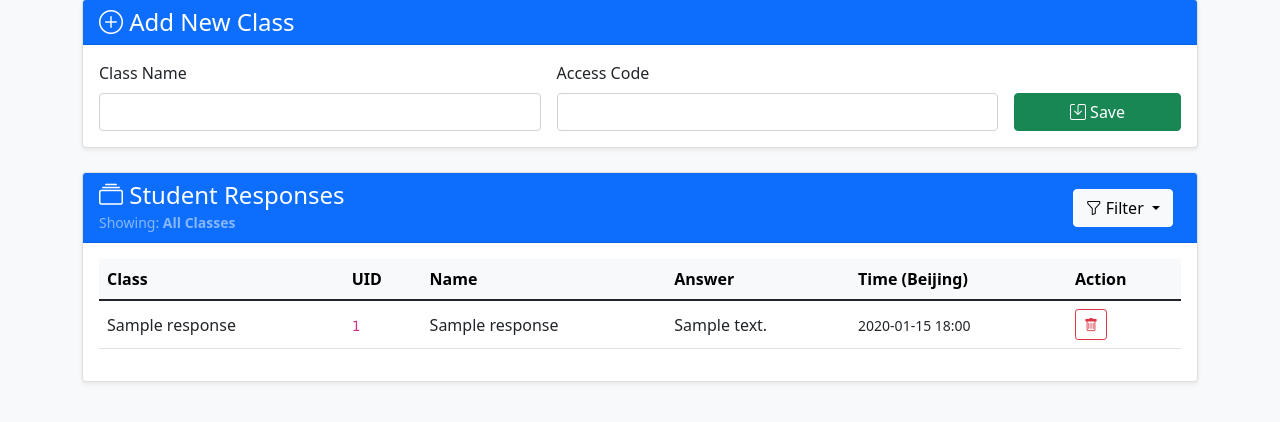
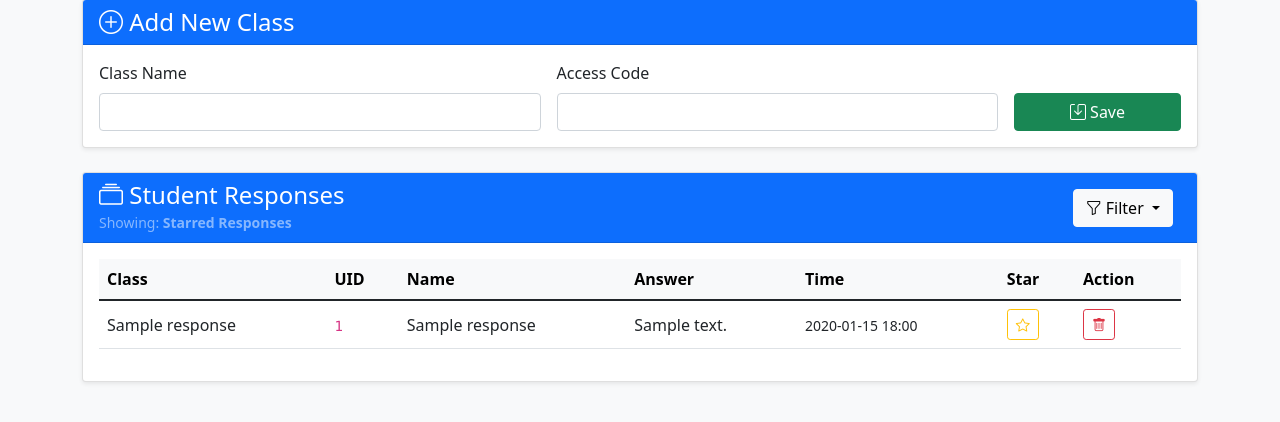
Before and after one commit to alekwu/HKU-MSMK-In-Class-Responses, a Flask app: page /HKU_MSMKprof_portal_admin?filter=starred in a window 1280 px wide. Shown: the part 135-557 px from the top of the page. Run offline with Flask 3, Linux system fonts and the light colour scheme; the visitor is signed in with stand-in values (Sample User, id 1); a database or web service that is not in the repository returns one stand-in record (values such as "Sample title"); some libraries are stand-ins or nearby versions.

Commit message:
Update admin.html

```diff
--- a/templates/admin.html
+++ b/templates/admin.html
@@ -3,7 +3,6 @@
 {% block content %}
 <div class="row">
     <div class="col-md-12">
-        <!-- Admin Navigation Header -->
         <div class="d-flex justify-content-between align-items-center mb-4 p-3 admin-header">
             <div>
                 <h1 class="h3 mb-0">Professor Portal</h1>
@@ -22,7 +21,6 @@
             </div>
         </div>
 
-        <!-- Add New Class Card -->
         <div class="card mb-4">
             <div class="card-header bg-primary text-white">
                 <h4 class="mb-0"><i class="bi bi-plus-circle"></i> Add New Class</h4>
@@ -48,19 +46,18 @@
             </div>
         </div>
 
-        <!-- Responses Section -->
         <div class="card">
             <div class="card-header bg-primary text-white">
                 <div class="d-flex justify-content-between align-items-center">
                     <div>
                         <h4 class="mb-0"><i class="bi bi-collection"></i> Student Responses</h4>
                         <small class="text-white-50">Showing:
-                            <strong id="current-class-filter">
-                                {% if focus_class %}
+                            <strong>
+                                {% if request.args.get('filter') == 'starred' %}
+                                    Starred Responses
+                                {% elif focus_class %}
                                     {% for class in classes %}
-                                        {% if class[0] == focus_class|int %}
-                                            {{ class[1] }}
-                                        {% endif %}
+                                        {% if class[0] == focus_class|int %}{{ class[1] }}{% endif %}
                                     {% endfor %}
                                 {% else %}
                                     All Classes
@@ -70,14 +67,16 @@
                     </div>
                     <div class="d-flex">
                         <div class="dropdown me-2">
-                            <button class="btn btn-light dropdown-toggle" type="button" id="classFilterDropdown"
-                                    data-bs-toggle="dropdown" aria-expanded="false">
+                            <button class="btn btn-light dropdown-toggle" type="button" id="filterDropdown" data-bs-toggle="dropdown">
                                 <i class="bi bi-funnel"></i> Filter
                             </button>
-                            <ul class="dropdown-menu dropdown-menu-end" aria-labelledby="classFilterDropdown">
-                                <li><h6 class="dropdown-header">Select Class</h6></li>
+                            <ul class="dropdown-menu dropdown-menu-end">
+                                <li><h6 class="dropdown-header">View Options</h6></li>
                                 <li><a class="dropdown-item" href="{{ url_for('admin') }}">
-                                    <i class="bi bi-collection"></i> All Classes
+                                    <i class="bi bi-collection"></i> All Responses
+                                </a></li>
+                                <li><a class="dropdown-item" href="{{ url_for('admin', filter='starred') }}">
+                                    <i class="bi bi-star-fill"></i> Starred Only
                                 </a></li>
                                 <li><hr class="dropdown-divider"></li>
                                 {% for class in classes %}
@@ -93,7 +92,7 @@
                         {% if focus_class %}
                         <a href="{{ url_for('clear_all_responses', class_id=focus_class) }}"
                            class="btn btn-warning"
-                           onclick="return confirm('WARNING: This will permanently delete ALL responses for this class. Continue?')">
+                           onclick="return confirm('Delete ALL responses for this class?')">
                             <i class="bi bi-trash"></i> Clear
                         </a>
                         {% endif %}
@@ -103,7 +102,7 @@
             <div class="card-body">
                 {% if not responses %}
                 <div class="alert alert-info">
-                    <i class="bi bi-info-circle"></i> No responses found for the selected filter.
+                    <i class="bi bi-info-circle"></i> No responses found
                 </div>
                 {% else %}
                 <div class="table-responsive">
@@ -114,21 +113,29 @@
                                 <th>UID</th>
                                 <th>Name</th>
                                 <th>Answer</th>
-                                <th>Time (Beijing)</th>
+                                <th>Time</th>
+                                <th>Star</th>
                                 <th>Action</th>
                             </tr>
                         </thead>
                         <tbody>
                             {% for response in responses %}
-                            <tr>
+                            <tr class="{% if response[7] %}table-warning{% endif %}">
                                 <td>{{ response[1] }}</td>
                                 <td><code>{{ response[3] }}</code></td>
                                 <td>{{ response[4] }}</td>
                                 <td class="text-break">{{ response[5] }}</td>
                                 <td><small>{{ response[6]|convert_timezone }}</small></td>
                                 <td>
+                                    <a href="{{ url_for('star_response', response_id=response[0]) }}"
+                                       class="btn btn-sm star-btn {% if response[7] %}btn-warning{% else %}btn-outline-warning{% endif %}"
+                                       title="{% if response[7] %}Unstar{% else %}Star{% endif %} this response">
+                                        <i class="bi bi-star{% if response[7] %}-fill{% endif %}"></i>
+                                    </a>
+                                </td>
+                                <td>
                                     <a href="{{ url_for('delete_response', response_id=response[0]) }}"
-                                       class="btn btn-outline-danger btn-sm"
+                                       class="btn btn-sm btn-outline-danger"
                                        onclick="return confirm('Delete this response?')">
                                         <i class="bi bi-trash"></i>
                                     </a>
@@ -148,12 +155,15 @@
 {% block scripts %}
 <script>
 document.addEventListener('DOMContentLoaded', function() {
-    // Highlight current filter in dropdown
-    const dropdownItems = document.querySelectorAll('.dropdown-item');
-    dropdownItems.forEach(item => {
-        if (item.classList.contains('active')) {
-            item.innerHTML = '<i class="bi bi-check-circle"></i> ' + item.innerHTML;
-        }
+    // Highlight active filter
+    const activeFilter = window.location.search.includes('filter=starred') ?
+        '[href*="filter=starred"]' :
+        window.location.search.includes('focus_class') ?
+        '[href*="focus_class"]' :
+        '[href="' + window.location.pathname + '"]';
+
+    document.querySelectorAll(activeFilter).forEach(el => {
+        el.innerHTML = '<i class="bi bi-check-circle"></i> ' + el.innerHTML;
     });
 });
 </script>
```
